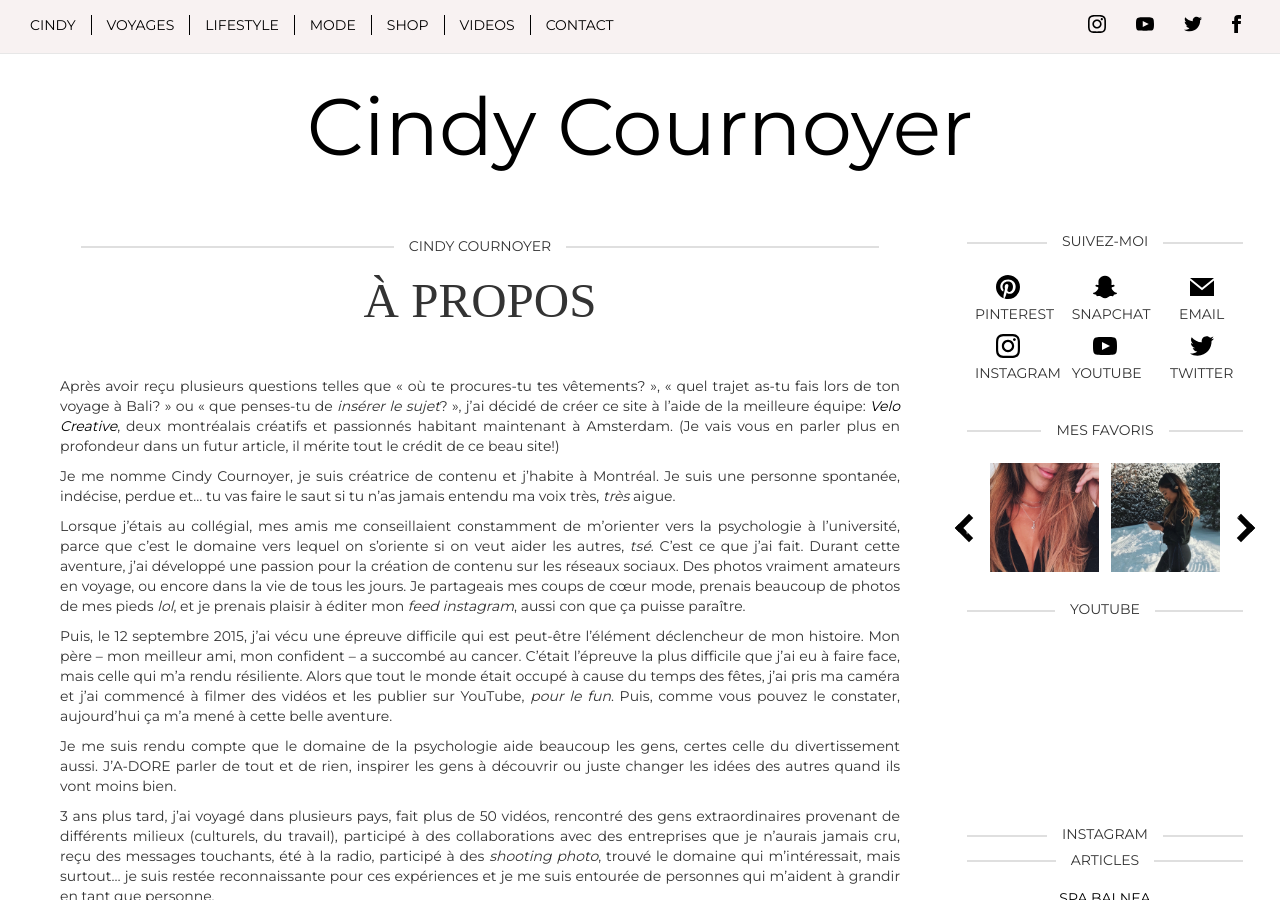
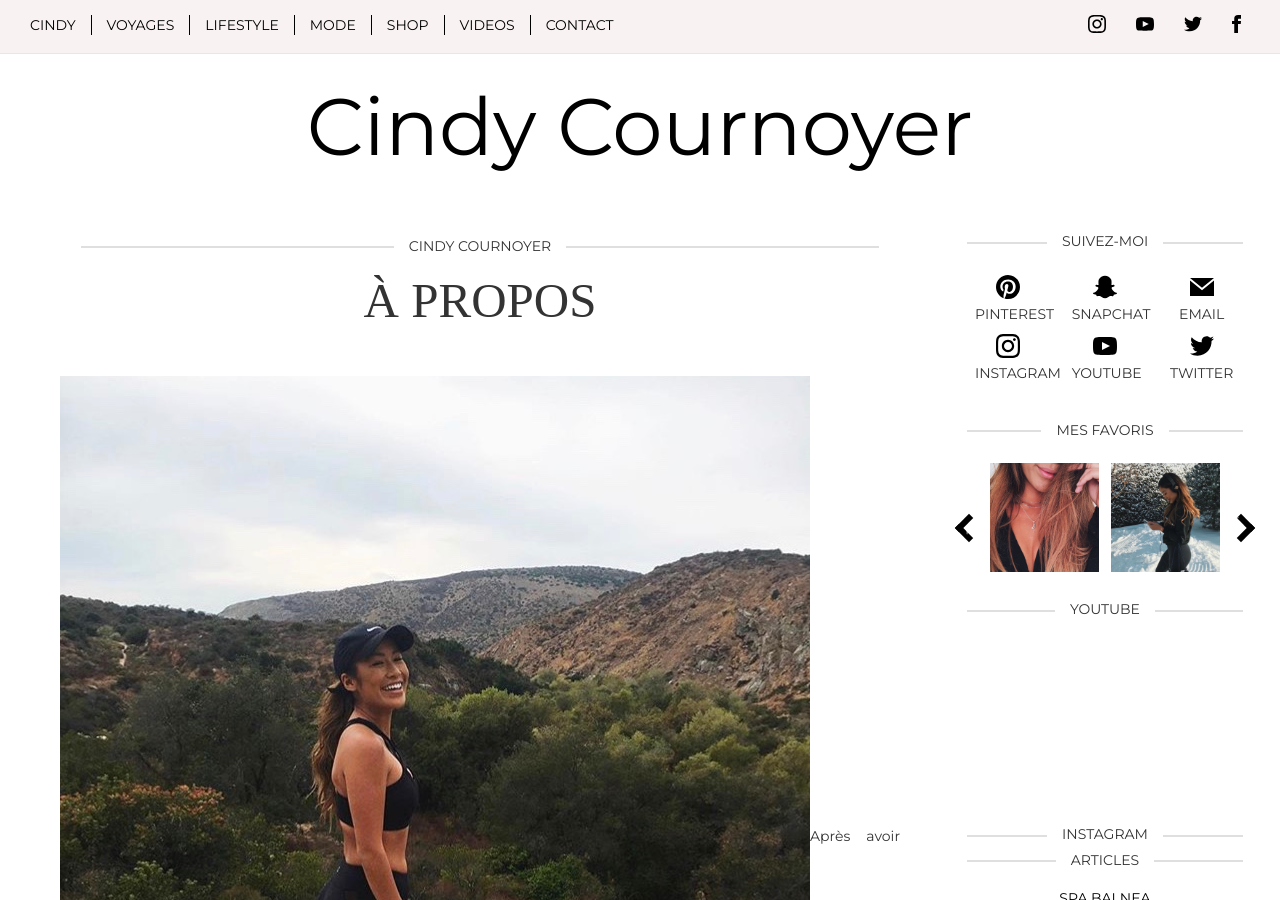
Before and after one commit to lpboucher/cindy-cournoyer, a Jekyll site: the page built from _pages/about.md, in a window 1280 px wide and 900 px high. Built offline with Jekyll 4.4.1, drawn with Linux system fonts in a browser that asks for light colours; nearby versions of some CDN libraries; some web fonts are replaced; comment, search, counter and statistics services are not loaded.

Commit message:
Update from Forestry.io - _pages/about.md

```diff
--- a/_pages/about.md
+++ b/_pages/about.md
@@ -4,7 +4,7 @@ title: "À PROPOS"
 permalink: "/about/"
 thumb: "/uploads/2018/02/11/IMG_5374.jpg"
 ---
-![](/uploads/2018/02/11/IMG_5374.jpg)Après avoir reçu plusieurs questions telles que « où te procures-tu tes vêtements? », « quel trajet as-tu fais lors de ton voyage à Bali? » ou « que penses-tu de _insérer le sujet_? », j’ai décidé de créer ce site à l’aide de la meilleure équipe: [_Velo Creative_](www.velocreative.studio), deux montréalais créatifs et passionnés habitant maintenant à Amsterdam. (Je vais vous en parler plus en profondeur dans un futur article, il mérite tout le crédit de ce beau site!)
+![](/assets/img/IMG_5374.jpg)Après avoir reçu plusieurs questions telles que « où te procures-tu tes vêtements? », « quel trajet as-tu fais lors de ton voyage à Bali? » ou « que penses-tu de _insérer le sujet_? », j’ai décidé de créer ce site à l’aide de la meilleure équipe: [_Velo Creative_](www.velocreative.studio), deux montréalais créatifs et passionnés habitant maintenant à Amsterdam. (Je vais vous en parler plus en profondeur dans un futur article, il mérite tout le crédit de ce beau site!)
 
 Je me nomme Cindy Cournoyer, je suis créatrice de contenu et j’habite à Montréal. Je suis une personne spontanée, indécise, perdue et… tu vas faire le saut si tu n’as jamais entendu ma voix très, _très_ aigue.
 
```
